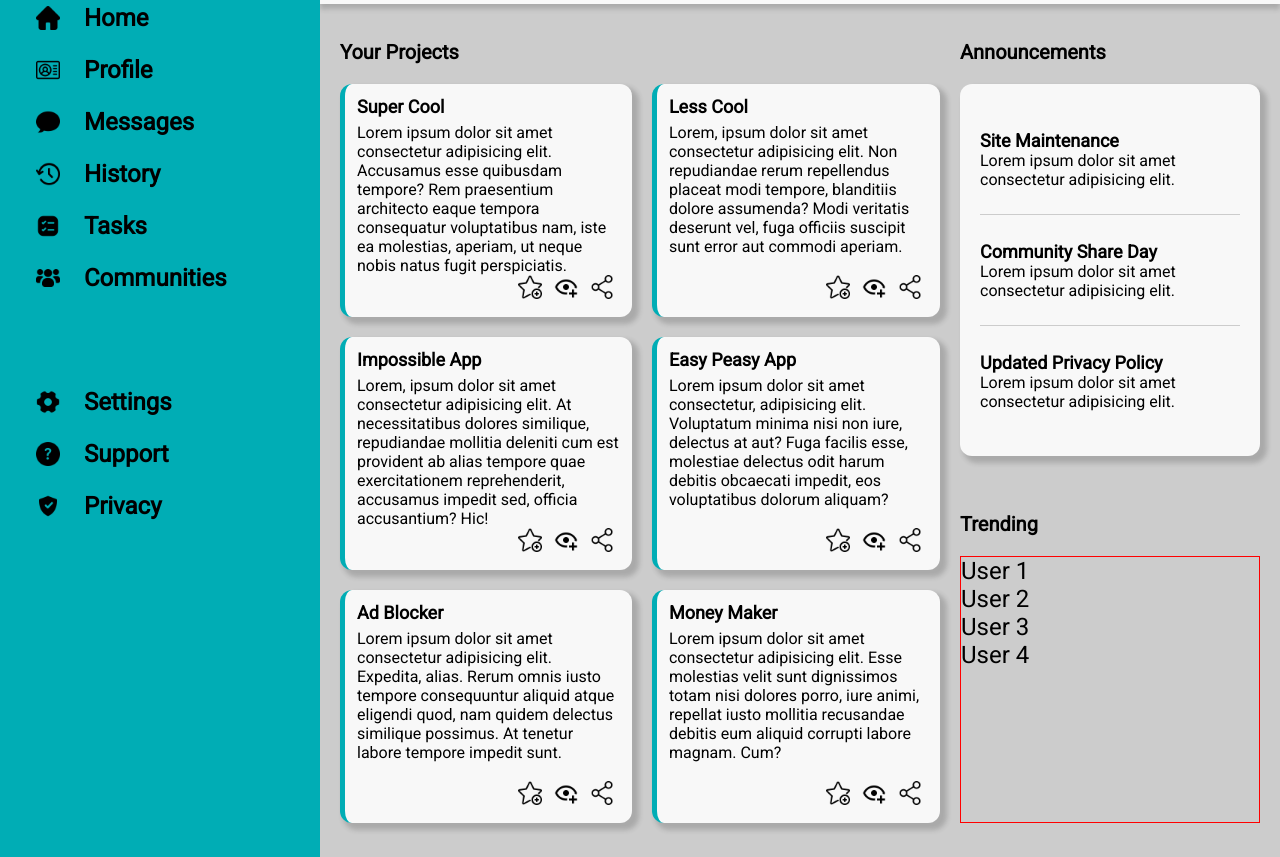
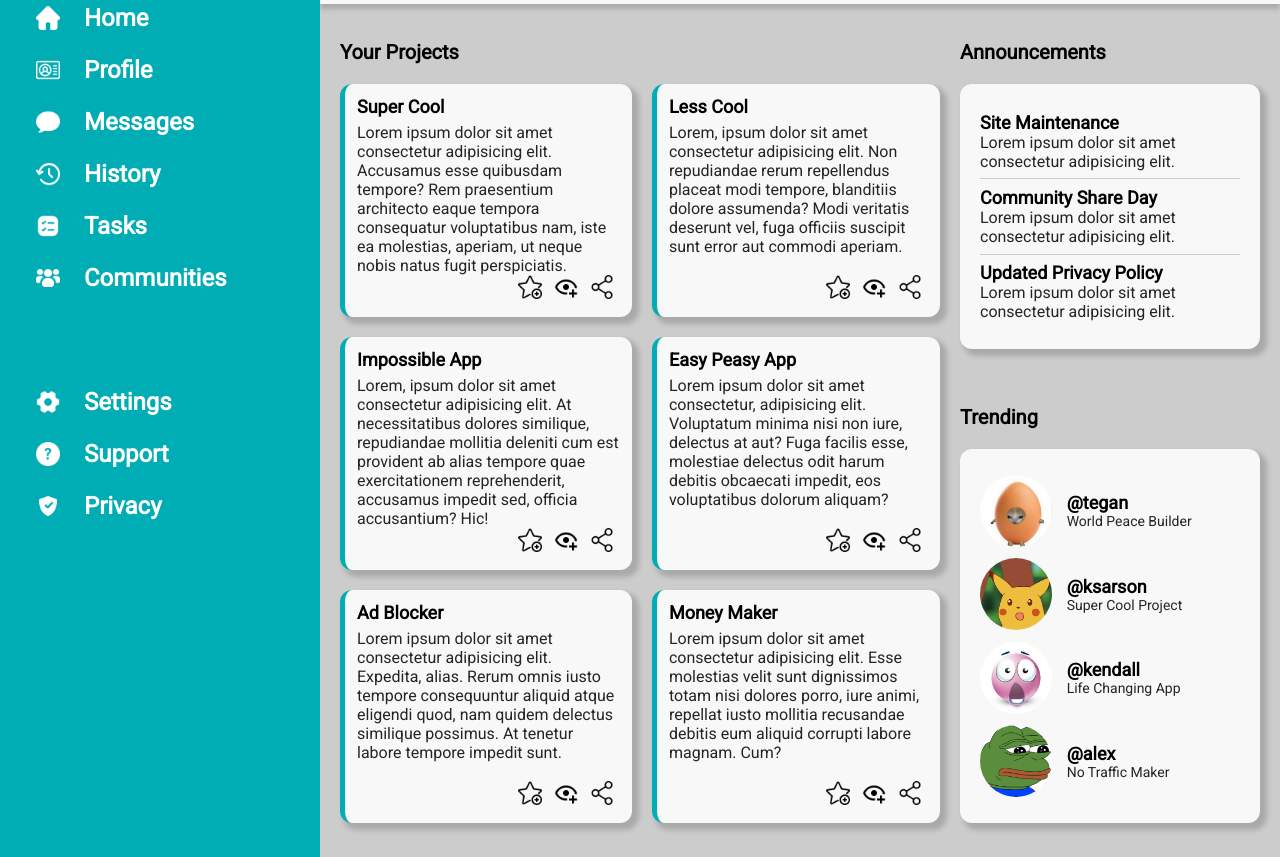
Before and after one commit to ksarson/admin-dashboard, a plain HTML site: page index.html in a window 1280 px wide. Shown: the part 164-1021 px from the top of the page. Drawn offline with Linux system fonts and the light colour scheme.

Commit message:
Completed admin dashboard

```diff
--- a/index.html
+++ b/index.html
@@ -351,10 +351,42 @@
             <div class="trending">
                 <div class="content-heading">Trending</div>
                 <ul class="trending-list">
-                    <li class="trending-user">User 1</li>
-                    <li class="trending-user">User 2</li>
-                    <li class="trending-user">User 3</li>
-                    <li class="trending-user">User 4</li>
+                    <li class="trending-user">
+                        <img
+                            class="pfp-large"
+                            src="./img/pfps/cat-egg.png"
+                            alt="pfp"
+                        />
+                        <div class="username">@tegan</div>
+                        <div class="title">World Peace Builder</div>
+                    </li>
+                    <li class="trending-user">
+                        <img
+                            class="pfp-large"
+                            src="./img/pfps/surprised-pikachu.png"
+                            alt="pfp"
+                        />
+                        <div class="username">@ksarson</div>
+                        <div class="title">Super Cool Project</div>
+                    </li>
+                    <li class="trending-user">
+                        <img
+                            class="pfp-large"
+                            src="./img/pfps/shocked-emoji.png"
+                            alt="pfp"
+                        />
+                        <div class="username">@kendall</div>
+                        <div class="title">Life Changing App</div>
+                    </li>
+                    <li class="trending-user">
+                        <img
+                            class="pfp-large"
+                            src="./img/pfps/sad-pepe.png"
+                            alt="pfp"
+                        />
+                        <div class="username">@alex</div>
+                        <div class="title">No Traffic Maker</div>
+                    </li>
                 </ul>
             </div>
         </div>
--- a/styles.css
+++ b/styles.css
@@ -25,6 +25,7 @@ ul {
 }
 
 .dashboard-icon {
+    filter: invert(100%);
     height: 32px;
     margin-right: 12px;
     width: 32px;
@@ -62,6 +63,7 @@ dark gray - #1c1d25
 
 .sidebar {
     background-color: #00adb5;
+    color: white;
     display: flex;
     flex-direction: column;
     font-size: 32px;
@@ -71,6 +73,10 @@ dark gray - #1c1d25
     padding: 20px;
     position: relative;
     z-index: 2;
+
+    .icon {
+        filter: invert(100%);
+    }
 
     .sidebar-title {
         align-items: center;
@@ -206,9 +212,14 @@ dark gray - #1c1d25
                 display: flex;
                 flex-direction: column;
                 gap: 6px;
+
                 > .project-heading {
                     font-size: 18px;
                     font-weight: 700;
+                }
+
+                > .project-body {
+                    color: #242424;
                 }
             }
 
@@ -252,6 +263,7 @@ dark gray - #1c1d25
                 }
 
                 > .announcement-body {
+                    color: #242424;
                     font-size: 16px;
                 }
             }
@@ -272,7 +284,33 @@ dark gray - #1c1d25
         }
 
         > .trending-list {
-            border: solid red 1px;
+            background-color: #f8f8f8;
+            border-radius: 12px;
+            box-shadow: 5px 5px 5px 2px rgba(36, 36, 36, 0.2);
+            justify-content: space-around;
+            padding: 20px;
+            > .trending-user {
+                align-items: center;
+                display: grid;
+                grid-template-columns: 1fr 2fr;
+                justify-content: center;
+
+                .pfp-large {
+                    grid-row: 1 / 3;
+                }
+
+                .username {
+                    align-self: end;
+                    font-size: 18px;
+                    font-weight: 700;
+                }
+
+                .title {
+                    align-self: start;
+                    color: #242424;
+                    font-size: 14px;
+                }
+            }
         }
     }
 }
```
